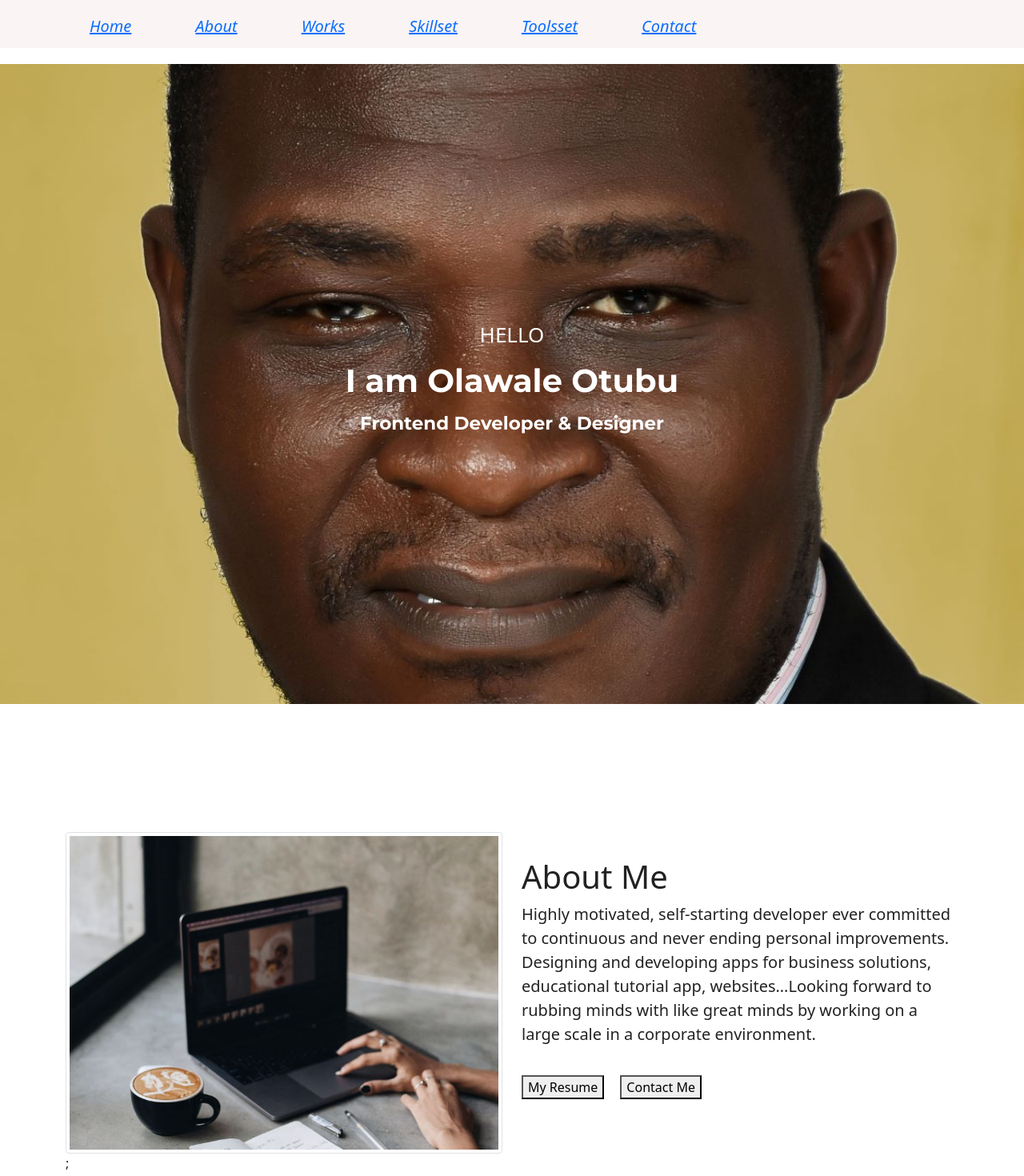
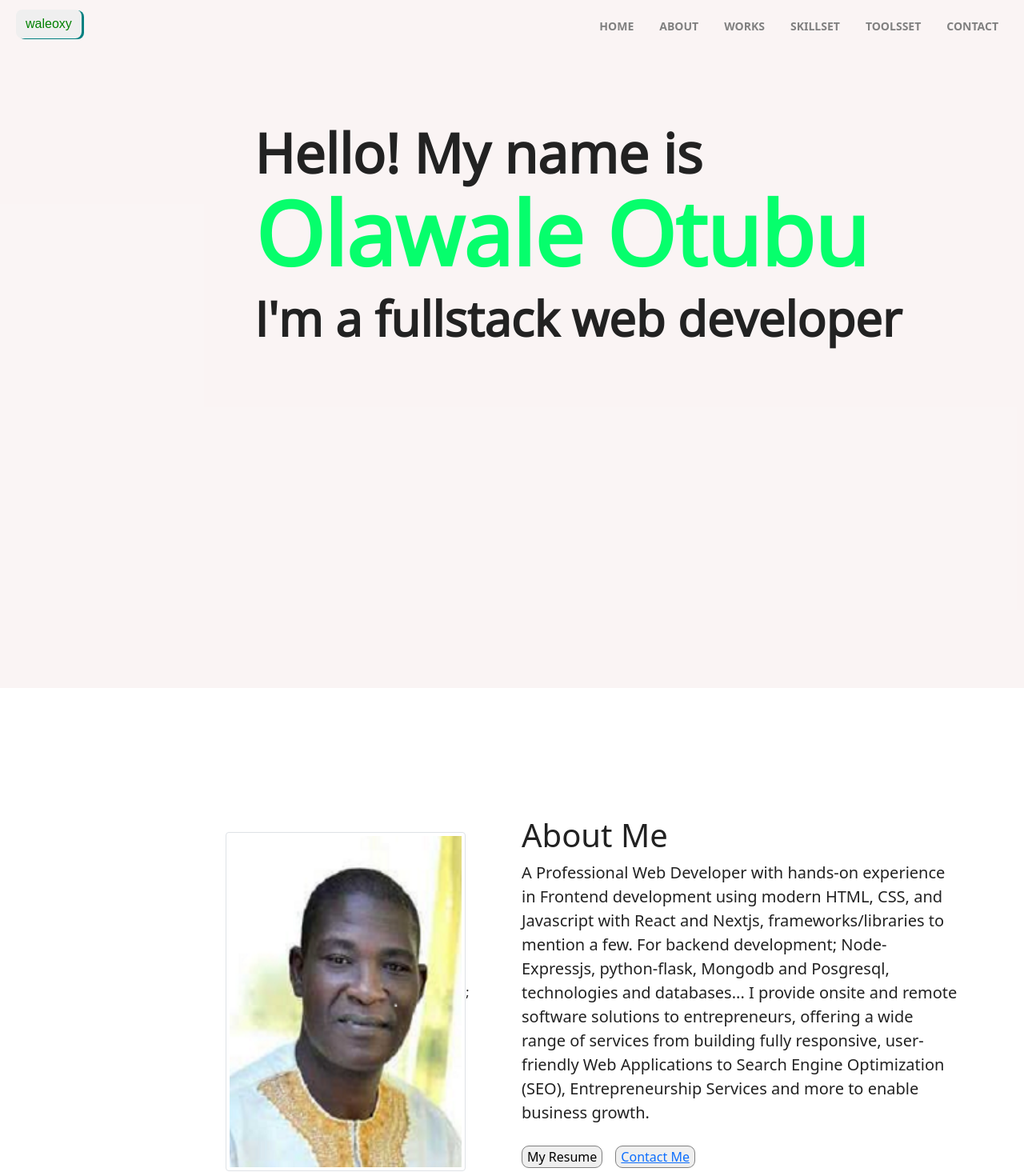
Before and after one commit to waleoxy/my-portfolio-, a React (Create React App) app: page / in a window 1280 px wide. Shown: the top 1470 px of the page at 80% size. Built offline with nearby package versions, Linux system fonts and the light colour scheme.

Commit message:
edit: all feat

```diff
--- a/src/HomePage.js
+++ b/src/HomePage.js
@@ -1,34 +1,24 @@
-import React, { useState } from 'react'
-import Hero from './components/Hero';
-import './App.css';
-import Title from './components/Title';
-import About from './components/About';
-import SkillsSetPage from './SkillsSetPage';
-import WorkPage from './WorkPage';
-import ToolsPage from './ToolsPage';
-import Contact from './components/Contact';
-
-
+import React, { useState } from "react";
+import Hero from "./components/Hero";
+import "./App.css";
+import Title from "./components/Title";
+import About from "./components/About";
+import SkillsSetPage from "./SkillsSetPage";
+import WorkPage from "./WorkPage";
+import ToolsPage from "./ToolsPage";
+import Contact from "./components/Contact";
 
 function HomePage() {
-    const [greetings, setGreetings] = useState('Hello');
-    const [intro, setIntro] = useState('I am Olawale Otubu');
-    const [jobTitle, setJobTitle] = useState('Frontend Developer & Designer');
-
-
+  const [greetings, setGreetings] = useState("Hello! My name is");
+  const [intro, setIntro] = useState("Olawale Otubu");
+  const [jobTitle, setJobTitle] = useState("I'm a fullstack web developer");
 
   return (
-
     <>
-
       <Hero max="true">
         <div className="intro ">
           <span>
-                        <Title
-                            greeting={greetings}
-                            intro={intro}
-                            jobTitle={jobTitle}
-                        />
+            <Title greeting={greetings} intro={intro} jobTitle={jobTitle} />
           </span>
         </div>
       </Hero>
@@ -37,9 +27,8 @@ function HomePage() {
       <SkillsSetPage />
       <ToolsPage />
       <Contact />
-
     </>
-    )
+  );
 }
 
-export default HomePage
+export default HomePage;
--- a/src/components/About.js
+++ b/src/components/About.js
@@ -1,34 +1,67 @@
-import React from 'react'
-import "./About"
-import portHomeBcg from "../images/portHomeBcg.jpg";
+import React from "react";
+import "./About";
+import portHomeBcg from "../images/about.png";
+import { HashLink as Link } from "react-router-hash-link";
 
 function About() {
   return (
-        <section className= 'py-5 my-5' id="about">
-            <div className="container h-screen my-5">
-                <div className="row h-full">
-                    <div className="col-12 col-sm-10 mx-auto col-md-6 my-3">
-                        <img src={portHomeBcg}
+    <section className="py-5 my-5" id="about">
+      <div className="container h-screen mt-5">
+        <div className="row h-full w-full">
+          <div className="w-full col-12 col-sm-10 mx-auto col-md-6 my-3">
+            <img
+              src={portHomeBcg}
               className="img-fluid img-thumbnail"
               alt="about"
-                        style={{background: "var(--darkGrey"}}
-                        />;
+              style={{
+                width: "55%",
+                height: "100%",
+                marginLeft: "200px",
+                marginTop: "20px",
+                background: "var(--darkGrey",
+              }}
+            />
+            ;
           </div>
-                    <div className="col-12 col-sm-10 mx-auto col-md-6 my-5">
+          <div className="col-12 w-full col-sm-10 col-md-6 mr-5 mt-3">
             <h1>About Me </h1>
-
-                    <p style={{fontSize: '20px'}}>
-                        Highly motivated, self-starting developer ever committed to continuous and never ending personal improvements. Designing and developing apps for business solutions, educational tutorial app, websites…Looking forward to rubbing minds with like great minds by working on a large scale in a corporate environment.
+            <p style={{ fontSize: "20px" }}>
+              A Professional Web Developer with hands-on experience in Frontend
+              development using modern HTML, CSS, and Javascript with React and
+              Nextjs, frameworks/libraries to mention a few. For backend
+              development; Node-Expressjs, python-flask, Mongodb and Posgresql,
+              technologies and databases... I provide onsite and remote software
+              solutions to entrepreneurs, offering a wide range of services from
+              building fully responsive, user-friendly Web Applications to
+              Search Engine Optimization (SEO), Entrepreneurship Services and
+              more to enable business growth.{" "}
             </p>
 
-                <button style={{marginTop: '20px'}}>My Resume</button>
+            <button
+              style={{
+                marginTop: "10px",
+                outline: "none",
+                border: "1px solid gray",
+                borderRadius: "9px",
+              }}>
+              My Resume
+            </button>
 
-                <button style={{marginLeft: '20px'}}>Contact Me</button>
+            <button
+              style={{
+                marginLeft: "16px",
+                outline: "none",
+                border: "1px solid gray",
+                borderRadius: "9px",
+              }}>
+              <Link smooth to="#contact">
+                Contact Me
+              </Link>
+            </button>
           </div>
         </div>
       </div>
     </section>
-
-    )
+  );
 }
-export default About
+export default About;
--- a/src/components/Footer.js
+++ b/src/components/Footer.js
@@ -1,42 +1,48 @@
-import React from 'react';
+import React from "react";
 import styled from "styled-components";
+import { linkIcons } from "../context/linkIconsData";
 
 export default function Footer() {
   return (
     <FooterWrapper>
-            <div className="container py-3">
-                <div className="row">
+      <div className="container py-2">
+        <div className="row d-flex justify-content-start items-center mt-3">
           <div className="col-md-6">
-                        <p className="text text-capitalize">
+            <p className="text text-capitalize ">
               copyright &copy; Olawale Otubu
-                          {new Date().getFullYear()}
-                            {" "}all rights reserved{""}
+              {new Date().getFullYear()} all rights reserved{""}
             </p>
           </div>
-                    <div className="col-md=6  d-flex justify-content-between">
-                        {/*{socialLinks.map(item => (
+          <div className="col-md-6  d-flex justify-content-start gap-3">
+            {linkIcons
+              .filter((item) => item.id !== 1 && item.id !== 2 && item.id !== 3)
+              .map((item) => (
                 <a href={item.url} key={item.id}>
                   {item.icon}
                 </a>
-))}*/}
+              ))}
           </div>
         </div>
       </div>
-
     </FooterWrapper>
   );
 }
 
 const FooterWrapper = styled.footer`
   position: sticky;
+  display: flex;
+  justify-content: center;
+  align-items: center;
   background: var(--primaryRGBA);
-    color: var(--mainWhite);
-    .text{
-        font-size: 1.2rem;
-        color: var(--mainBlack);
+  color: var(--lightgrey);
+  .text {
+    font-size: 1rem;
   }
-    .icon:hover{
+  .icon {
+    font-size: 1.3rem;
+  }
+  .icon:hover {
     color: var(--primaryColor);
     cursor: pointer;
   }
-`
+`;
--- a/src/components/Hero.js
+++ b/src/components/Hero.js
@@ -1,32 +1,27 @@
-import React from 'react';
+import React from "react";
 import styled from "styled-components";
 import portHomeImg from "../images/portHomeImg.JPG";
 
-
-
-function Hero({ max, img, title, linkIcons, children }) {
+function Hero({ max, children }) {
   return (
-        <HeroWrapper max={max} img={img}>
-            <div className="banner">
-                {children}
-            </div>
+    <HeroWrapper max={max}>
+      <div className="banner">{children}</div>
     </HeroWrapper>
-    )
+  );
 }
 
-export default Hero
+export default Hero;
 
 const HeroWrapper = styled.div`
   text-align: center;
   display: flex;
-align-items: center;
+  align-items: flex-start;
   justify-content: center;
-min-height: ${props => (props.max ? "100vh" : "60vh")};
-background: url(${props => props.img}) center/cover no-repeat;
+  min-height: ${(props) => (props.max ? "100vh" : "60vh")};
+  background-color: var(--lightGrey);
+  /* background: url(${(props) => props.img}) center/cover no-repeat; */
   background-clip: padding-box;
-
-
-`
-Hero.defaultProps = {
-    img: portHomeImg
-}
+`;
+// Hero.defaultProps = {
+//   img: portHomeImg,
+// };
--- a/src/components/Navbar.js
+++ b/src/components/Navbar.js
@@ -1,66 +1,83 @@
-import React, { useState } from 'react';
+import React, { useState } from "react";
 import styled from "styled-components";
 import { HashLink as Link } from "react-router-hash-link";
-import { linkData } from "../context/LinkData"
+import { linkData } from "../context/LinkData";
 
 function Navbar() {
   return (
     <NavbarWrapper>
-            <div className="navbar">
-
+      <button
+        style={{
+          marginLeft: "20px",
+          outline: "none",
+          padding: "6px 12px",
+          border: "0 solid grey",
+          color: "teal",
+          fontSize: "16px",
+          fontWeight: "normal",
+          fontFamily: "sans-serif",
+          borderRadius: "8px",
+          boxShadow: "3px 1px teal",
+        }}>
+        <Link smooth to="#" style={{ textDecoration: "none", color: "green" }}>
+          waleoxy
+        </Link>
+      </button>
       <ul className="navbar__links">
-                    {linkData.map((link) =>
-                        (<li key={link.id} className="navbar__link">
-                            <Link smooth to={link.path} >
+        {linkData.map((link) => (
+          <li key={link.id} className="navbar__link">
+            <Link className="link" smooth to={link.path}>
               {link.text}
             </Link>
-
-                        </li>)
-                    )}
+          </li>
+        ))}
       </ul>
-            </div>
     </NavbarWrapper>
-    )
+  );
 }
 
-export default Navbar
+export default Navbar;
 
 const NavbarWrapper = styled.nav`
   position: -webkit-sticky;
   position: sticky;
+  display: flex;
+  justify-content: space-between;
+  align-items: center;
   background-color: var(--lightGrey);
   margin-top: 0px;
-margin-bottom: 20px;
   z-index: 1;
   top: 0;
   height: 60px;
   align-items: center;
 
+  .navbar__links {
+    display: flex;
+    justify-content: flex-end;
+    align-items: center;
+    list-style: none;
+    text-decoration: none;
+  }
+  .navbar__link {
+    margin-right: 2rem;
+    margin-top: 20px;
+    font-size: 14px;
+    font-weight: 700;
+    text-transform: uppercase;
+    text-decoration: none;
+  }
+  .link {
+    text-decoration: none;
+    color: gray;
+  }
+  .link:hover {
+    text-decoration: none;
+    color: green;
+  }
 
-.navbar__links{
-   display: flex;
-    justify-content: flex-start;
-    align-items: center;
-    margin-left: 5rem;
-    list-style: none;
-
-
-}
-.navbar__link{
-   margin-right: 5rem;
-   margin-top: 10px;
-   font-size: 20px;
-   font-style: italic;
-   text-transform: capitalize;
-
-}
-@media (max-width:925px){
-    .navbar__links{
+  @media (max-width: 925px) {
+    .navbar__links {
       visibility: hidden;
-
     }
   }
-
-
-
-`
+`;
--- a/src/components/Title.js
+++ b/src/components/Title.js
@@ -1,73 +1,98 @@
-import React from 'react'
+import React from "react";
 import { linkIcons } from "../context/linkIconsData";
-import styled from "styled-components"
-
+import styled from "styled-components";
 
 function Title({ greeting, intro, jobTitle }) {
-
   return (
     <TitleWrapper>
       <div className="container__title">
-                {/*intro*/}
         <div className="title">
-                    <p1>{greeting}</p1>
-                    <p2>{intro}</p2>
+          <p2>{greeting}</p2>
+          <p1>{intro}</p1>
           <p3>{jobTitle}</p3>
         </div>
-                {/*<div className="icons">
-                    {linkIcons.map(linkIcon => {
+        {/* <div className="icons">
+          {linkIcons.map((linkIcon) => (
             <a key={linkIcon.id} href={linkIcon.url}>
               {linkIcon.icon}
-                        }
             </a>
-                    }
-                    )}
-                </div>*/}
+          ))}
+        </div> */}
       </div>
     </TitleWrapper>
-    )
+  );
 }
 
-export default Title
+export default Title;
 
 const TitleWrapper = styled.div`
-
-.title{
+  display: flex;
+  width: 100vw;
+  height: 100%;
+  align-items: center;
+  justify-content: center;
+  padding-left: 220px;
+  padding-top: 80px;
+  .title {
     display: flex;
     flex-direction: column;
-    height: 200px;
-    width: 38vw;
-    margin-top: 22px;
+    align-items: flex-start;
+    height: 100%;
+    width: 100%;
+  }
+  .title p2 {
+    font-weight: 600;
+    font-size: 68px;
+    font-family: "open Sans", "Gill Sans MT", "Trebuchet MS", sans-serif;
+  }
+  .title p1 {
+    font-weight: 600;
+    color: #02ff6a;
+    font-size: 110px;
+    font-family: "open Sans", "Gill Sans MT", "Trebuchet MS", sans-serif;
+    line-height: 96px;
+    padding-right: 96px;
+    width: max-content;
+    animation-duration: 8s;
+    animation-name: fadein;
 
-
-}
-.title p1{
-    font-weight: normal;
-    font-size: 26px;
-    color: var(--mainWhite);
-    text-transform: uppercase;
-    margin: 8px;
-}
-.title p2{
-    font-weight: normal;
-    font-size: 40px;
-    color: var(--mainWhite);
-    font-family: var(--fontFamily);
-    font-weight: bold;
-    font-stretch: ultra-condensed;
-
-
-}
-.title p3{
-    font-weight: normal;
-    margin-top: 6px;
-    font-stretch: ultra-condensed;
-    font-size: 23px;
-    font-weight: 600;
-    font-family: var(--fontFamily);
-    color: var(--mainWhite);
-
+    /* transition: var(--mainTransition); */
+    /* transform: translateX(30px, 20px); */
   }
 
+  @keyframes slidein {
+    from {
+      margin-left: 100%;
+      width: 100%;
+    }
+    to {
+      margin-left: 0%;
+      width: 100%;
+    }
+  }
+  @keyframes fadein {
+    from {
+      opacity: 0;
+      width: 100%;
+    }
 
-`
+    30% {
+      opacity: 0.6;
+      width: 100%;
+    }
+
+    to {
+      opacity: 1;
+      width: 100%;
+    }
+  }
+  .title p3 {
+    font-weight: 600;
+    margin-top: 15px;
+    font-size: 60px;
+    padding-right: 55px;
+    font-family: "open Sans", "Gill Sans MT", "Trebuchet MS", sans-serif;
+    animation-duration: 5s;
+    animation-name: slidein;
+  }
+`;
```
Also changed, not shown: src/context/linkIconsData.js (+21 -17 lines), src/images/about.png (added), 1 other file (tests, documents, lock files or other folders). Lines whose indentation alone changed are shown as unchanged.
